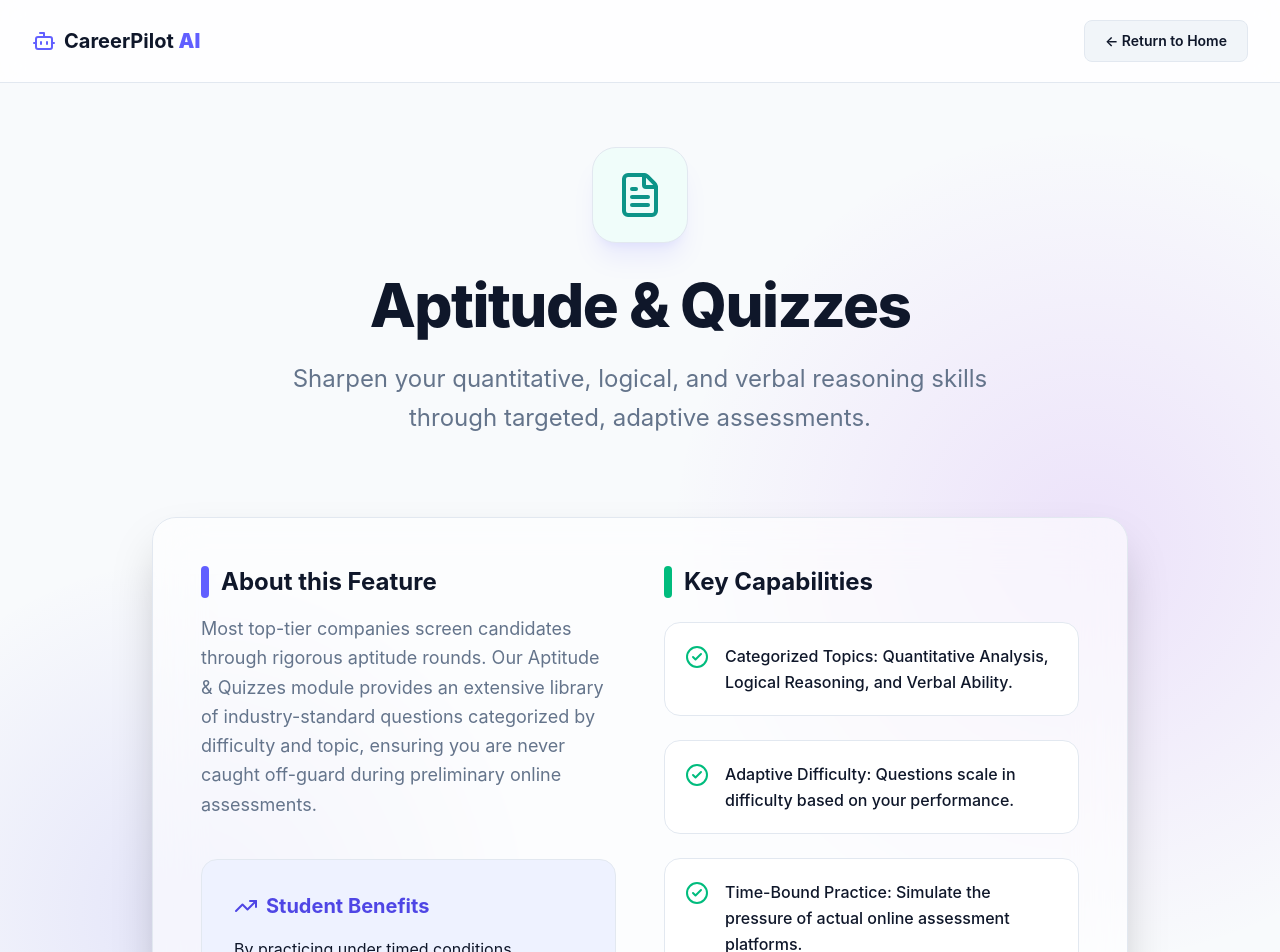
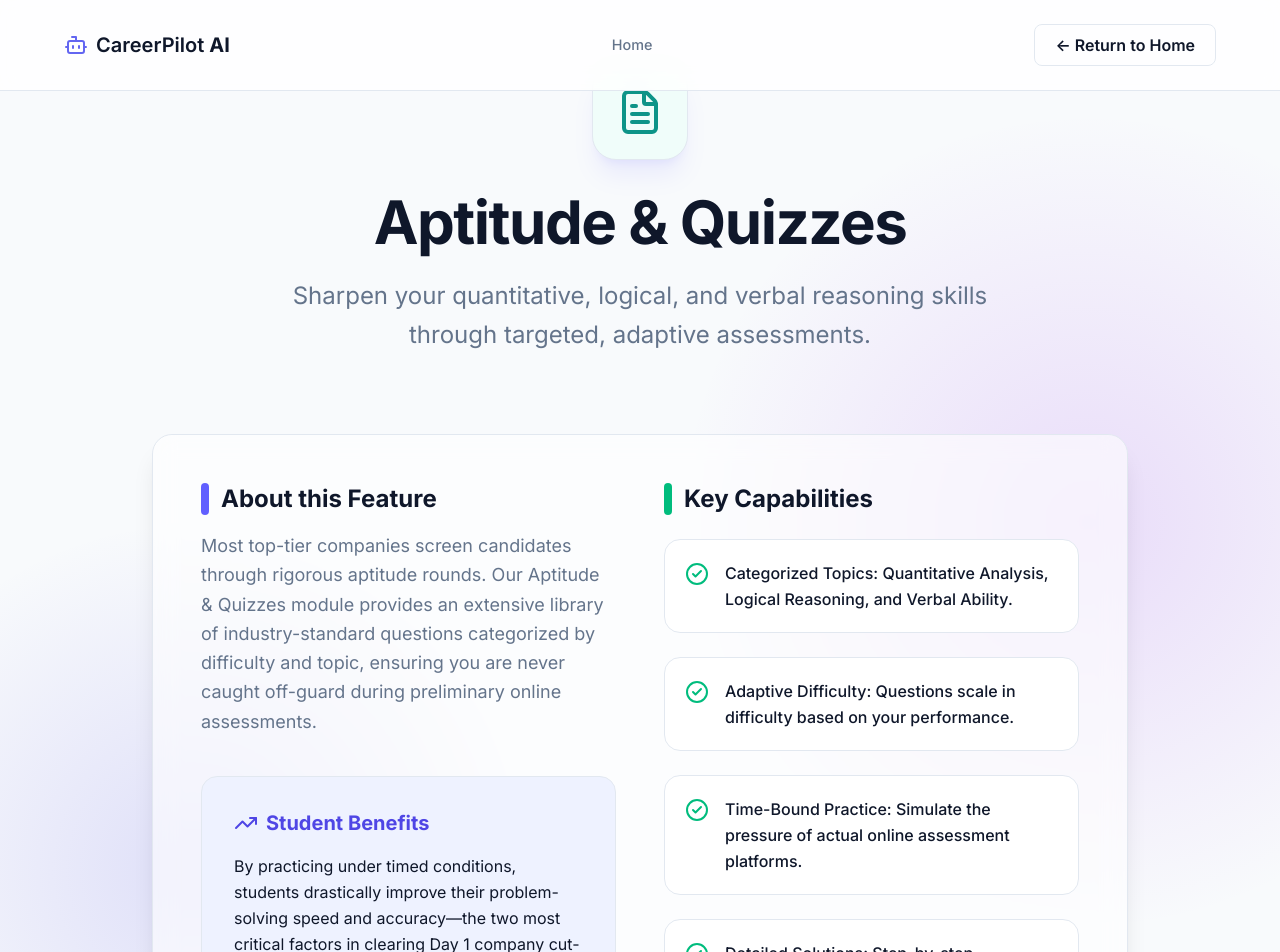
Before and after one commit to ruthraveni/CareerPilot_AI, a React app in the folder frontend/: page /feature/aptitude in a window 1280 px wide. Shown: the top 952 px of the page. Built offline with nearby package versions, Linux system fonts and the light colour scheme; the HTML template or start-up script is replaced by a standard one.

Commit message:
style: apply global theme support to landing CSS and seamlessly integrate Feature Detail pages

```diff
--- a/frontend/src/pages/FeatureDetail.jsx
+++ b/frontend/src/pages/FeatureDetail.jsx
@@ -2,6 +2,7 @@ import React, { useMemo, useEffect } from 'react';
 import { useParams, Link, Navigate } from 'react-router-dom';
 import { Bot, FileText, Code2, TrendingUp, ArrowLeft, CheckCircle2 } from 'lucide-react';
 import '../styles/company.css';
+import './Landing.css';
 
 const FEATURE_DATA = {
   'interview-simulator': {
@@ -84,25 +85,20 @@ export default function FeatureDetail() {
   }
 
   return (
-    <div
-      className="min-h-screen pb-20 transition-colors duration-300"
-      style={{
-        backgroundColor: 'var(--cp-bg)',
-        color: 'var(--cp-text)',
-        backgroundImage: 'radial-gradient(circle at 15% 50%, rgba(79, 70, 229, 0.12), transparent 25%), radial-gradient(circle at 85% 30%, rgba(147, 51, 234, 0.12), transparent 25%)'
-      }}
-    >
-      {/* Navbar matching Landing style but theme-aware */}
-      <nav className="flex justify-between items-center px-8 py-5 sticky top-0 z-50 backdrop-blur-md border-b" style={{ backgroundColor: 'color-mix(in srgb, var(--cp-surface) 80%, transparent)', borderColor: 'var(--cp-border)' }}>
-        <div className="flex items-center gap-2 text-xl font-bold">
-          <Bot className="text-indigo-500" />
-          <span>CareerPilot <strong className="text-indigo-500">AI</strong></span>
+    <div className="landing-container transition-colors duration-300 pb-20">
+      {/* Navbar matching Landing style */}
+      <nav className="landing-nav">
+        <div className="nav-logo">
+          <Bot className="nav-icon" />
+          <span>CareerPilot <strong>AI</strong></span>
         </div>
-        <div className="flex items-center gap-4">
+        <div className="nav-links">
+          <Link to="/">Home</Link>
+        </div>
+        <div className="nav-auth">
           <Link
             to="/"
-            className="px-5 py-2.5 rounded-lg font-semibold text-sm transition-all"
-            style={{ backgroundColor: 'var(--cp-surface2)', border: '1px solid var(--cp-border)', color: 'var(--cp-text)' }}
+            className="nav-login"
           >
             ← Return to Home
           </Link>
@@ -128,13 +124,7 @@ export default function FeatureDetail() {
         </div>
 
         {/* Glassmorphism Details Section */}
-        <div
-          className="rounded-3xl p-8 md:p-12 mb-12 shadow-2xl backdrop-blur-xl transition-colors duration-300"
-          style={{
-            backgroundColor: 'color-mix(in srgb, var(--cp-surface) 60%, transparent)',
-            border: '1px solid var(--cp-border)'
-          }}
-        >
+        <div className="glass-card p-8 md:p-12 mb-12 transition-colors duration-300">
           <div className="grid grid-cols-1 lg:grid-cols-2 gap-12">
 
             {/* Left Column: About & Benefits */}
@@ -181,13 +171,13 @@ export default function FeatureDetail() {
 
         {/* How It Works & Why Useful */}
         <div className="grid grid-cols-1 md:grid-cols-2 gap-8 mb-20">
-          <div className="p-8 md:p-10 rounded-3xl border shadow-lg backdrop-blur-lg" style={{ backgroundColor: 'color-mix(in srgb, var(--cp-surface) 80%, transparent)', borderColor: 'var(--cp-border)' }}>
+          <div className="glass-card p-8 md:p-10">
             <h3 className="text-2xl font-bold mb-4" style={{ color: 'var(--cp-text)' }}>How it works</h3>
             <p className="text-lg leading-relaxed" style={{ color: 'var(--cp-text-muted)' }}>
               {feature.howItWorks}
             </p>
           </div>
-          <div className="p-8 md:p-10 rounded-3xl border shadow-lg backdrop-blur-lg" style={{ backgroundColor: 'color-mix(in srgb, var(--cp-surface) 80%, transparent)', borderColor: 'var(--cp-border)' }}>
+          <div className="glass-card p-8 md:p-10">
             <h3 className="text-2xl font-bold mb-4" style={{ color: 'var(--cp-text)' }}>Why it is useful</h3>
             <p className="text-lg leading-relaxed" style={{ color: 'var(--cp-text-muted)' }}>
               {feature.whyUseful}
--- a/frontend/src/pages/Landing.css
+++ b/frontend/src/pages/Landing.css
@@ -1,7 +1,7 @@
 /* Landing Page Dark Theme & Base Styles */
 .landing-container {
-  background-color: #0b0f19;
-  color: #f8fafc;
+  background-color: var(--cp-bg, #0b0f19);
+  color: var(--cp-text, #f8fafc);
   font-family: 'Inter', system-ui, -apple-system, sans-serif;
   min-height: 100vh;
   overflow-x: hidden;
@@ -17,12 +17,12 @@ a {
 
 /* Glassmorphism utility */
 .glass-card {
-  background: rgba(17, 24, 39, 0.6);
+  background: color-mix(in srgb, var(--cp-surface, #111827) 60%, transparent);
   backdrop-filter: blur(12px);
   -webkit-backdrop-filter: blur(12px);
-  border: 1px solid rgba(255, 255, 255, 0.08);
+  border: 1px solid var(--cp-border, rgba(255, 255, 255, 0.08));
   border-radius: 20px;
-  box-shadow: 0 25px 50px -12px rgba(0, 0, 0, 0.5);
+  box-shadow: var(--cp-shadow-hover, 0 25px 50px -12px rgba(0, 0, 0, 0.5));
 }
 
 /* Typography Enhancements */
@@ -43,9 +43,9 @@ a {
   left: 0;
   right: 0;
   z-index: 50;
-  background: rgba(11, 15, 25, 0.8);
+  background: color-mix(in srgb, var(--cp-surface, #0b0f19) 80%, transparent);
   backdrop-filter: blur(10px);
-  border-bottom: 1px solid rgba(255,255,255,0.05);
+  border-bottom: 1px solid var(--cp-border, rgba(255,255,255,0.05));
 }
 
 .nav-logo {
@@ -65,11 +65,11 @@ a {
   gap: 2rem;
   font-size: 0.9rem;
   font-weight: 500;
-  color: #cbd5e1;
+  color: var(--cp-text-muted, #cbd5e1);
 }
 
 .nav-links a:hover {
-  color: #fff;
+  color: var(--cp-text, #fff);
 }
 
 .nav-auth {
@@ -80,8 +80,8 @@ a {
 
 .nav-login {
   background: transparent;
-  color: #f8fafc;
-  border: 1px solid rgba(255,255,255,0.2);
+  color: var(--cp-text, #f8fafc);
+  border: 1px solid var(--cp-border, rgba(255,255,255,0.2));
   padding: 0.5rem 1.25rem;
   border-radius: 8px;
   font-weight: 600;
@@ -90,7 +90,7 @@ a {
 }
 
 .nav-login:hover {
-  background: rgba(255,255,255,0.1);
+  background: var(--cp-surface2, rgba(255,255,255,0.1));
 }
 
 .nav-signup {
```
